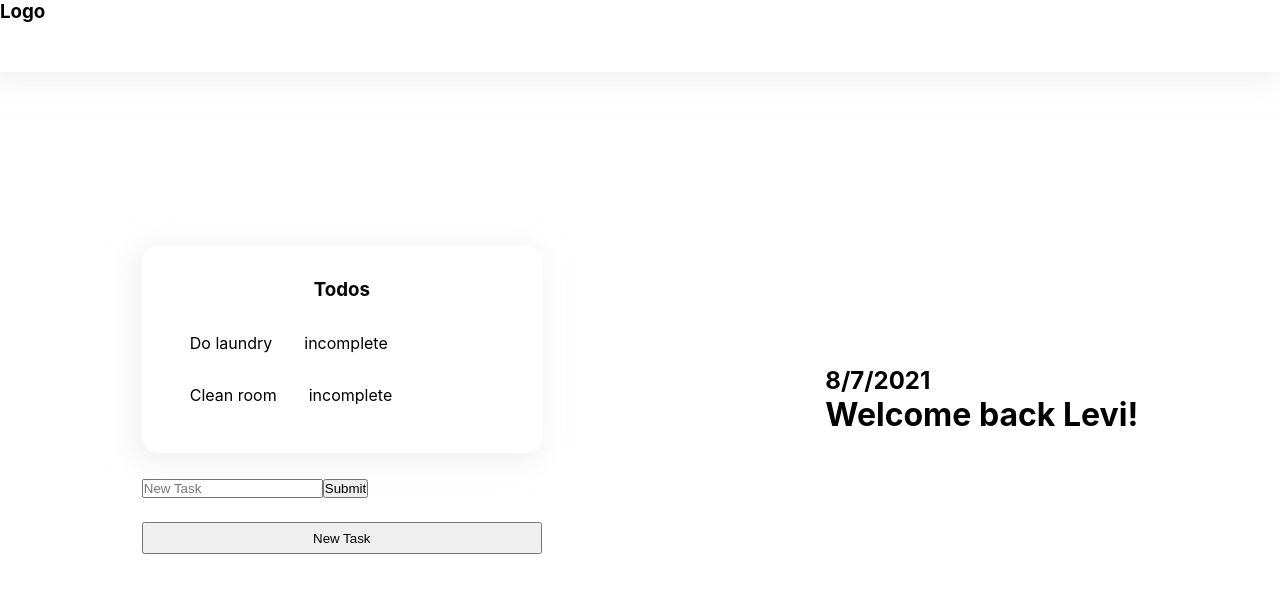
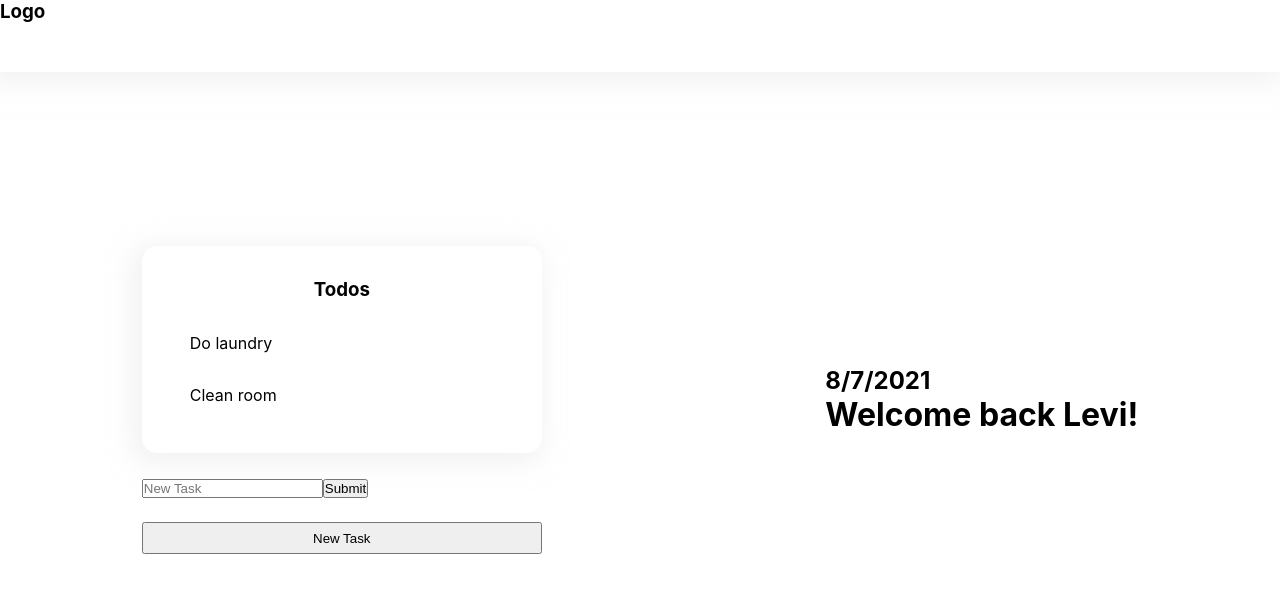
Before and after one commit to levi-zustiak/todo-list, a React (Create React App) app: page / in a window 1280 px wide. Shown: the top 592 px of the page. Built offline with nearby package versions, Linux system fonts and the light colour scheme.

Commit message:
Add task functionality added. Working on removing completed tasks.

```diff
--- a/src/App.css
+++ b/src/App.css
@@ -9,15 +9,22 @@
 }
 
 .App {
-
+  display: flex;
+  justify-content: center;
 }
 
 .main {
+  max-width: 1440px;
   height: 100vh;
   width: 100vw;
   display: flex;
   justify-content: space-around;
   align-items: center;
+}
+
+.container {
+  max-width: 1440px;
+  width: 100vw;
 }
 
 .header {
--- a/src/App.js
+++ b/src/App.js
@@ -1,25 +1,29 @@
 import './App.css';
-import React, { useState, useEffect } from 'react';
+import React, { useState } from 'react';
 import Header from './Components/Header.js';
 import TodoList from './Components/TodoList.js';
 import Greeting from './Components/Greeting.js';
 
 
 function App() {
-  const [todos, setTodos] = useState([{text: "Do laundry", complete: false}, {text: "Clean room", complete: false}]);
+  const [todos, setTodos] = useState([{id: 1, text: "Do laundry", complete: false}, {id: 2, text: "Clean room", complete: false}]);
 
-  const newTodo = (item) => {
-    setTodos({
-      text: item,
-      complete: false,
-    })
+  const addTask = (userInput) => {
+    setTodos([
+      ...todos,
+      {
+        id: todos.length + 1,
+        text: userInput,
+        completed: false,
+      }
+    ]);
   }
 
   return (
     <div className="App">
       <Header />
       <div className="main">
-        <TodoList todos={todos} newTodo={newTodo} />
+        <TodoList todos={todos} addTask={addTask} />
         <Greeting />
       </div>
     </div>
--- a/src/Components/Todo.js
+++ b/src/Components/Todo.js
@@ -1,11 +1,10 @@
 import React from 'react';
 
-export default function Todo(props) {
+export default function Todo({ todo }) {
 
   return (
     <div className="todo">
-      <p>{props.todo.text}</p>
-      <p>{props.todo.complete ? 'complete' : 'incomplete'}</p>
+      <p>{todo.text}</p>
     </div>
   )
 }
--- a/src/Components/TodoForm.js
+++ b/src/Components/TodoForm.js
@@ -1,13 +1,23 @@
-import React from 'react';
+import React, { useState } from 'react';
 
-export default function TodoForm() {
+export default function TodoForm({ addTask }) {
+  const [userInput, setUserInput] = useState('');
 
+  const handleChange = (e) => {
+    setUserInput(e.currentTarget.value)
+  }
+
+  const handleSubmit = (e) => {
+    e.preventDefault();
+    addTask(userInput);
+    setUserInput('');
+  }
 
   return (
     <div className="todo-form">
-      <form>
-        <input type="text" placeholder="New Task" />
-        <input type="submit" value="Submit" />
+      <form onSubmit={handleSubmit}>
+        <input value={userInput} type="text" placeholder="New Task" onChange={handleChange} />
+        <button>Submit</button>
       </form>
     </div>
   )
--- a/src/Components/TodoList.js
+++ b/src/Components/TodoList.js
@@ -2,27 +2,20 @@ import React from 'react';
 import Todo from './Todo.js';
 import TodoForm from './TodoForm.js';
 
-export default function TodoList(props) {
-  const handleClick = () => {
-    props.newTodo(
-      alert('clicked')
-    )
-  }
+export default function TodoList({ todos, addTask }) {
 
   return (
     <div className="todo-wrapper">
       <div className="todo-list">
         <h3 className="todo-header">Todos</h3>
-        {props.todos.map((todo, index) => {
+        {todos.map(todo => {
           return (
-            <div key={index}>
-              <Todo todo={todo} />
-            </div>
+              <Todo key={todo.id} todo={todo} />
           )
         })}
       </div>
-      <TodoForm />
-      <button className="task-button" onClick={handleClick}>New Task</button>
+      <TodoForm addTask={addTask}/>
+      <button className="task-button" >New Task</button>
     </div>
   )
 }
```
